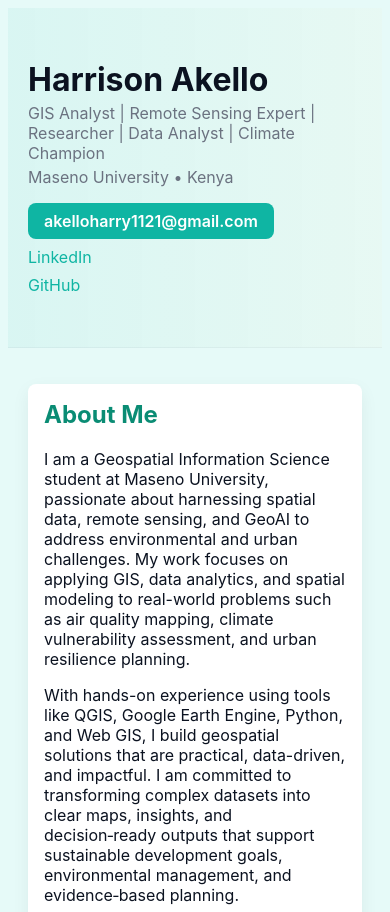
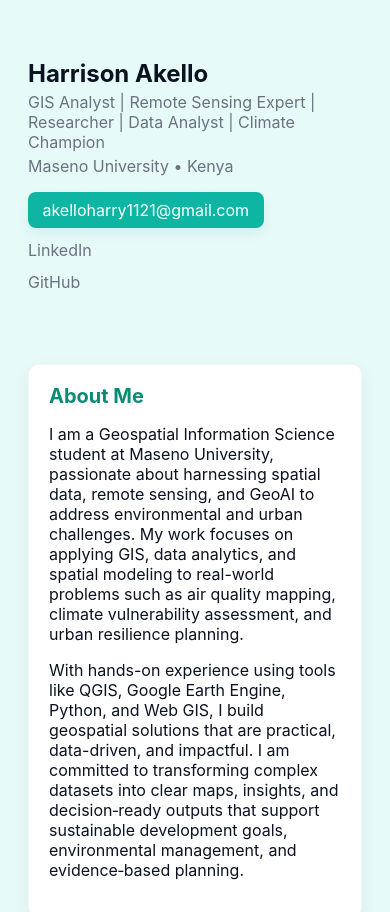
Before and after one commit to CLIMAFORD/PORTFOLIO, a plain HTML site: page index.html in a window 390 px wide. Shown: the top 912 px of the page. Drawn offline with Linux system fonts and the light colour scheme.

Commit message:
Your update message

```diff
--- a/styles/main.css
+++ b/styles/main.css
@@ -1,43 +1,68 @@
+
 @import './variables.css';
 
-/* Layout tokens */
+/* Global layout */
+:root { --content-width: 1000px; }
 .container {
-  max-width: 960px;
+  max-width: var(--content-width);
   margin: 0 auto;
   padding: 1.25rem;
 }
 
+/* Typography */
+html { font-family: Inter, system-ui, -apple-system, 'Segoe UI', Roboto, 'Helvetica Neue', Arial; font-size: 16px; }
+h1, h2, h3 { line-height: 1.15; }
+h1 { font-size: 2rem; }
+h2 { font-size: 1.25rem; }
+
 /* Header */
 .site-header {
-  background: linear-gradient(90deg, rgba(15,181,163,0.06), rgba(255,209,102,0.03));
-  border-bottom: 1px solid rgba(11,18,32,0.04);
-  padding: 2rem 0;
+  background: transparent;
+  padding: 2rem 0 1rem 0;
 }
-.site-header h1 {
-  margin: 0 0 0.25rem 0;
-  color: var(--text);
-}
-.headline { margin: 0; color: var(--muted); }
+.site-header h1 { margin: 0; color: var(--text); font-weight:700; }
+.headline { margin: 0.25rem 0 0.25rem 0; color: var(--muted); }
 .location { margin: .25rem 0 1rem 0; color: var(--muted); }
-.contact { display: flex; gap: 0.75rem; align-items: center; }
+.contact { display:flex; gap: .75rem; align-items:center; }
 .link { color: var(--primary); text-decoration: none; }
 
+/* Buttons */
+.btn {
+  display:inline-block;
+  background: var(--primary);
+  color: #fff;
+  padding: 0.5rem 0.9rem;
+  border-radius: 8px;
+  box-shadow: 0 6px 12px rgba(10,140,116,0.08);
+  transition: transform .12s ease, box-shadow .12s ease;
+}
+.btn:hover { transform: translateY(-2px); box-shadow: 0 10px 18px rgba(10,140,116,0.12); }
+
 /* Cards */
-.card { margin: 1rem 0; }
+.card {
+  background: #fff;
+  border-radius: 10px;
+  padding: 1.25rem;
+  margin: 1rem 0;
+  border: 1px solid rgba(11,18,32,0.04);
+}
 .card h2 { margin-top: 0; color: var(--primary-700); }
 
 /* Grid for skills */
-.grid { display: grid; grid-template-columns: repeat(auto-fit,minmax(200px,1fr)); gap: 1rem; }
+.grid { display:grid; grid-template-columns: repeat(auto-fit,minmax(220px,1fr)); gap: 1rem; }
 
-.projects { list-style: none; padding: 0; margin: 0; }
-.projects li { margin: .5rem 0; }
+.projects { list-style:none; padding:0; margin:0; }
+.projects li { margin:.6rem 0; }
+.projects a { color: var(--primary); text-decoration: none; font-weight:600; }
 
-.btn { font-weight: 600; }
+/* Utility */
+.muted { color: var(--muted); }
 
 /* Footer */
-.site-footer { padding: 1rem 0; text-align: center; color: var(--muted); font-size: .9rem; }
+.site-footer { padding: 1rem 0; text-align:center; color:var(--muted); font-size:.9rem; }
 
 /* Responsive */
-@media (max-width: 640px) {
-  .contact { flex-direction: column; align-items: flex-start; gap: .5rem; }
+@media (max-width:640px){
+  .contact{flex-direction:column;align-items:flex-start}
+  h1{font-size:1.5rem}
 }
```
Also changed, not shown: projects/air-quality-geoai/index.html (added, +19 -0 lines), projects/climate-risk-mapping/index.html (added, +19 -0 lines), projects/flood-risk-gis/index.html (added, +19 -0 lines), projects/smart-campus-gis/index.html (added, +19 -0 lines).
